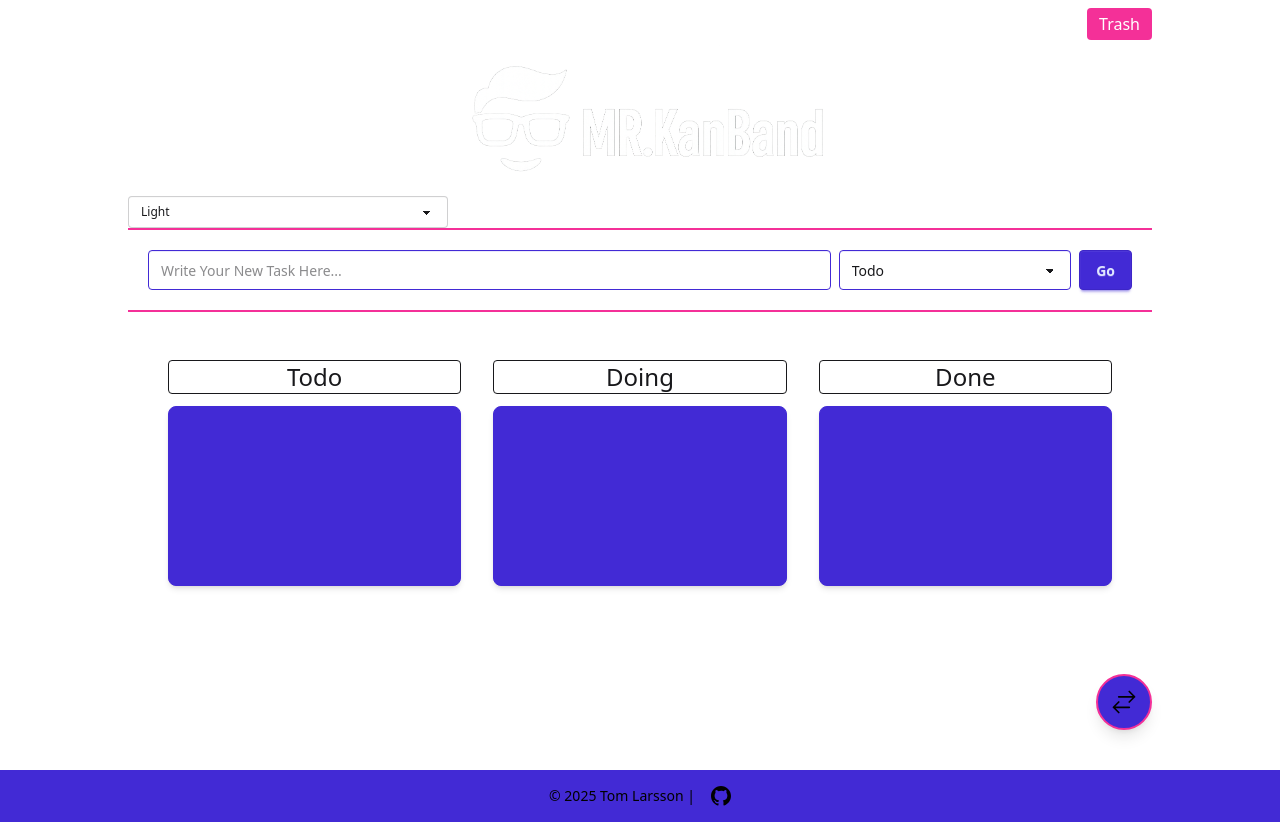
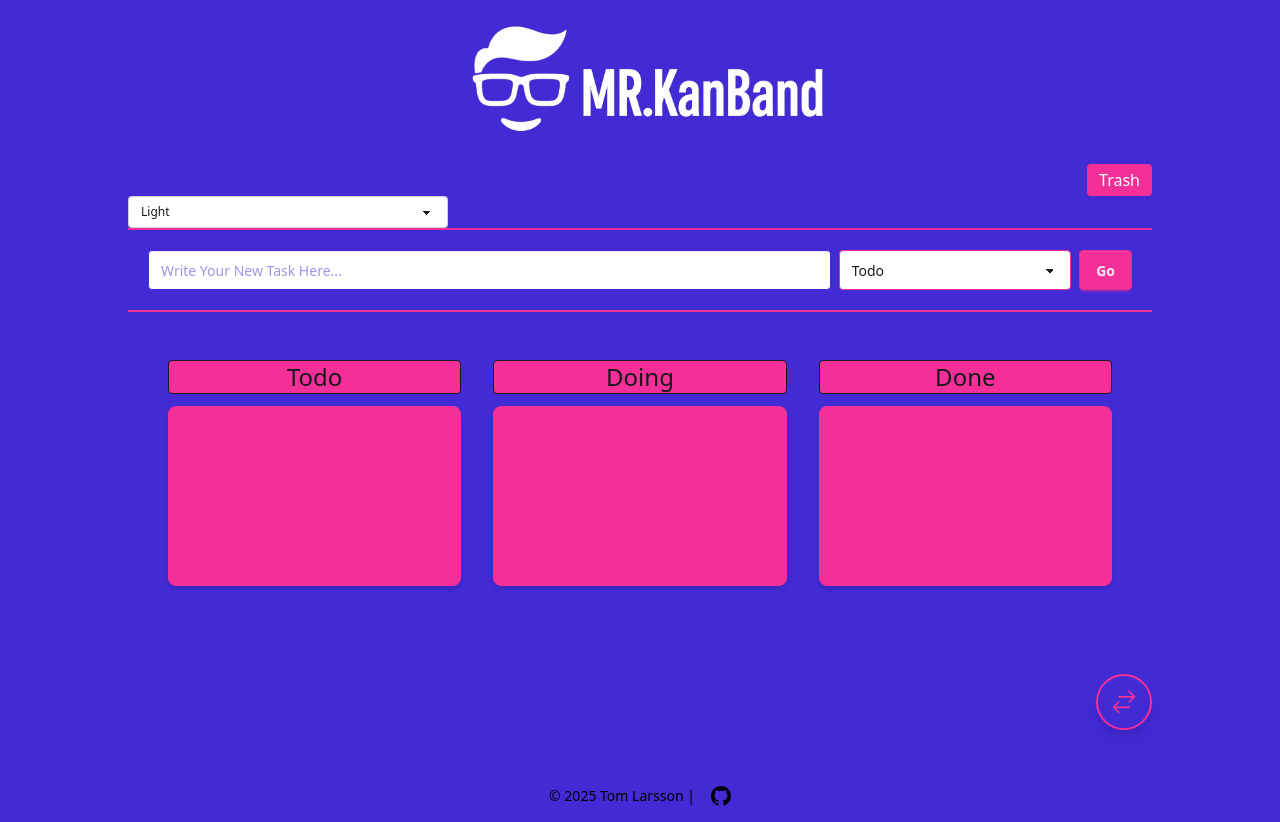
Before and after one commit to tombenrex/mrkanband, a React (Vite) app: page / in a window 1280 px wide. Built offline with nearby package versions, Linux system fonts and the light colour scheme; a web font is replaced by a local one.

Commit message:
Good but not so

```diff
--- a/index.html
+++ b/index.html
@@ -1,5 +1,5 @@
 <!DOCTYPE html>
-<html lang="en" data-theme="night">
+<html lang="en" data-theme="">
   <head>
     <meta charset="UTF-8" />
     <meta http-equiv="X-UA-Compatible" content="IE=edge" />
--- a/src/components/board/AddTaskForm.jsx
+++ b/src/components/board/AddTaskForm.jsx
@@ -21,7 +21,7 @@ export default function AddTaskForm({
         id="new-task"
         name="new-task"
         type="text"
-        className="input input-bordered input-primary w-full"
+        className="input input-bordered input-primary w-full text-primary"
         placeholder="Write Your New Task Here..."
         value={value}
         onChange={(e) => onChange(e.target.value)}
@@ -29,7 +29,7 @@ export default function AddTaskForm({
       <select
         id="column-select"
         name="column"
-        className="select select-primary"
+        className="select select-secondary"
         value={addToCol}
         onChange={(e) => onColChange(e.target.value)}
       >
@@ -39,7 +39,7 @@ export default function AddTaskForm({
           </option>
         ))}
       </select>
-      <button type="submit" className="btn btn-primary hover:btn-secondary">
+      <button type="submit" className="btn btn-secondary hover:btn-secondary">
         Go
       </button>
     </form>
--- a/src/components/board/BoardColumn.jsx
+++ b/src/components/board/BoardColumn.jsx
@@ -16,18 +16,18 @@ export default function BoardColumn({
     <div className="flex flex-col items-center w-full max-w-lg flex-1 mx-1">
       <Link
         to={`/column/${id}`}
-        className="text-2xl text-center mb-3 block hover:bg-secondary border rounded w-full"
+        className="text-2xl text-center mb-3 block hover:bg-secondary bg-secondary border rounded w-full"
       >
         {title}
       </Link>
       <div
         ref={setNodeRef}
-        className={`bg-primary pt-2 rounded-lg shadow-md w-full flex flex-col border border-primary justify-center items-center transition-colors duration-150 ${
+        className={`bg-secondary pt-2 rounded-lg shadow-md w-full flex flex-col border border-secondary justify-center items-center transition-colors duration-150 ${
           isOver ? 'ring-2 ring-secondary' : ''
         }`}
         style={{ minHeight: 180 }}
       >
-        <div className="flex-1 min-h-[100px] flex flex-col w-full break-all p-2">
+        <div className="flex-1 min-h-[100px] flex flex-col w-full break-all p-2 bg-secondary rounded-lg border-secondary">
           {items.map((task) => (
             <KanbanItem
               key={task.id}
--- a/src/components/board/TrashArea.jsx
+++ b/src/components/board/TrashArea.jsx
@@ -23,7 +23,7 @@ export default function TrashArea({ visible, editMode }) {
       aria-label="Papperskorg"
       tabIndex={editMode && visible ? 0 : -1}
       style={{
-        touchAction: 'none', // Viktigt för mobilvänlig drop!
+        touchAction: 'none',
       }}
     >
       {isOver ? (
--- a/src/components/layout/Header.jsx
+++ b/src/components/layout/Header.jsx
@@ -1,8 +1,12 @@
+import { useState } from 'react';
 import { Link } from 'react-router-dom';
 import { asset } from '../../utils/asset';
 import { ThemeDropdown } from '@board';
+import { TrashModal } from '@modal';
 
 export default function Header() {
+  const [showTrash, setShowTrash] = useState(false);
+
   return (
     <header className="w-full border-b-2 border-secondary">
       <Link to="/" className="logo-link" aria-label="Start page">
@@ -12,7 +16,16 @@ export default function Header() {
           className="logo-img mx-auto max-w-xs md:max-w-sm lg:max-w-md"
         />
       </Link>
+      <div className="flex justify-end pt-2">
+        <button
+          onClick={() => setShowTrash(true)}
+          className="px-3 py-1 bg-secondary text-white rounded cursor-pointer"
+        >
+          Trash
+        </button>
+      </div>
       <ThemeDropdown />
+      {showTrash && <TrashModal onClose={() => setShowTrash(false)} />}
     </header>
   );
 }
--- a/src/context/ThemeProvider.jsx
+++ b/src/context/ThemeProvider.jsx
@@ -1,10 +1,14 @@
 import React, { useState, useEffect } from 'react';
 import { ThemeContext } from '@context';
 
-function getDaisyUIThemes() {
-  return window.__themes && Array.isArray(window.__themes)
-    ? window.__themes
-    : ['light', 'dark'];
+function extractThemesFromCss(cssText) {
+  const regex = /\[data-theme=([^\]]+)\]/g;
+  const themes = new Set();
+  let match;
+  while ((match = regex.exec(cssText)) !== null) {
+    themes.add(match[1].replace(/['"]/g, ''));
+  }
+  return [...themes];
 }
 
 export function ThemeProvider({ children }) {
@@ -12,7 +16,7 @@ export function ThemeProvider({ children }) {
     () => localStorage.getItem('theme') || 'light'
   );
 
-  const [themes, setThemes] = useState(getDaisyUIThemes());
+  const [themes, setThemes] = useState(['light', 'dark']);
 
   useEffect(() => {
     localStorage.setItem('theme', theme);
@@ -20,9 +24,20 @@ export function ThemeProvider({ children }) {
   }, [theme]);
 
   useEffect(() => {
-    if (window.__themes && Array.isArray(window.__themes)) {
-      setThemes(window.__themes);
+    async function loadThemes() {
+      try {
+        const res = await fetch('/node_modules/daisyui/themes.css');
+        const cssText = await res.text();
+        const foundThemes = extractThemesFromCss(cssText);
+        if (foundThemes.length > 0) {
+          setThemes(foundThemes);
+        }
+      } catch (err) {
+        console.error('Kunde inte läsa DaisyUI themes.css:', err);
+      }
     }
+
+    loadThemes();
   }, []);
 
   return (
--- a/src/pages/BoardPage.jsx
+++ b/src/pages/BoardPage.jsx
@@ -2,7 +2,7 @@ import { useState } from 'react';
 import { DndContext } from '@dnd-kit/core';
 import { useBoardStore } from '@store';
 import { Header, Footer } from '@layout';
-import { TrashModal } from '@modal';
+
 import { useBoardDnD, useTaskModalState } from '@hooks';
 import { BoardColumn, TrashArea, TaskModal, AddTaskForm } from '@board';
 
@@ -10,7 +10,6 @@ import { ArrowsRightLeftIcon } from '@heroicons/react/24/outline';
 
 export default function BoardPage() {
   const [editMode, setEditMode] = useState(false);
-  const [showTrash, setShowTrash] = useState(false);
 
   const columns = useBoardStore((state) => state.columns);
   const columnOrder = useBoardStore((state) => state.columnOrder);
@@ -33,7 +32,7 @@ export default function BoardPage() {
   } = useTaskModalState(columns, columnOrder);
 
   return (
-    <div className="min-h-screen flex flex-col relative transition-all duration-400 w-full">
+    <div className="min-h-screen flex flex-col relative transition-all duration-400 w-full bg-primary">
       <div className="flex-1 flex flex-col w-full px-2 sm:px-4 md:px-8 lg:px-16 xl:px-32">
         <div
           className={`transition-opacity duration-300 ${
@@ -42,14 +41,6 @@ export default function BoardPage() {
               : 'opacity-100 pointer-events-auto'
           }`}
         >
-          <div className="flex justify-end pt-2">
-            <button
-              onClick={() => setShowTrash(true)}
-              className="px-3 py-1 bg-secondary text-white rounded cursor-pointer"
-            >
-              Trash
-            </button>
-          </div>
           <Header />
         </div>
 
@@ -110,8 +101,8 @@ export default function BoardPage() {
                     flex items-center justify-center
                     rounded-full shadow-lg
                     transition
-                    bg-primary text-black
-                    hover:bg-secondary hover:text-white
+                    text-secondary
+                    hover:bg-secondary hover:text-primary
                     border-2 border-secondary
                     focus:outline-none focus:ring-2 focus:ring-secondary
                     w-14 h-14 sm:w-14 sm:h-14
@@ -137,7 +128,6 @@ export default function BoardPage() {
             />
           )}
         </main>
-        {showTrash && <TrashModal onClose={() => setShowTrash(false)} />}
       </div>
 
       <div
```
